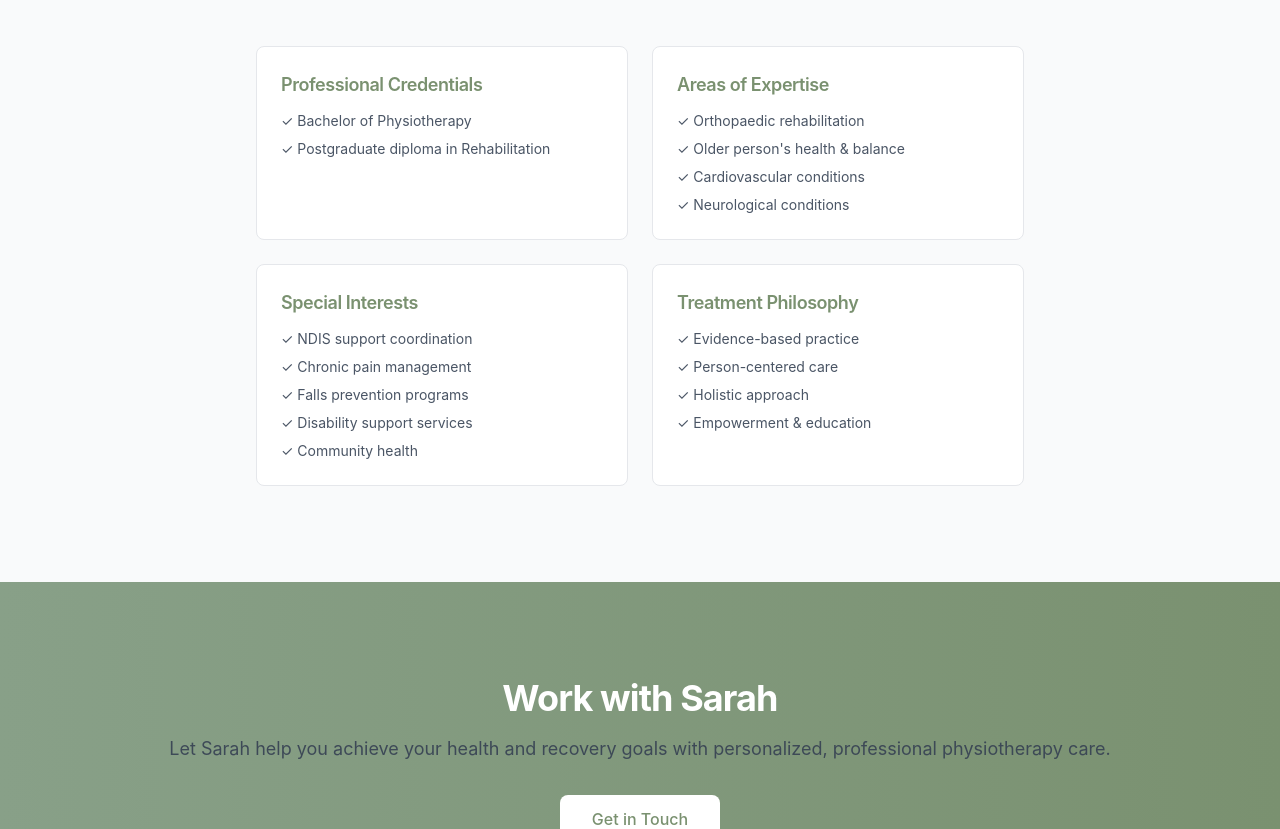
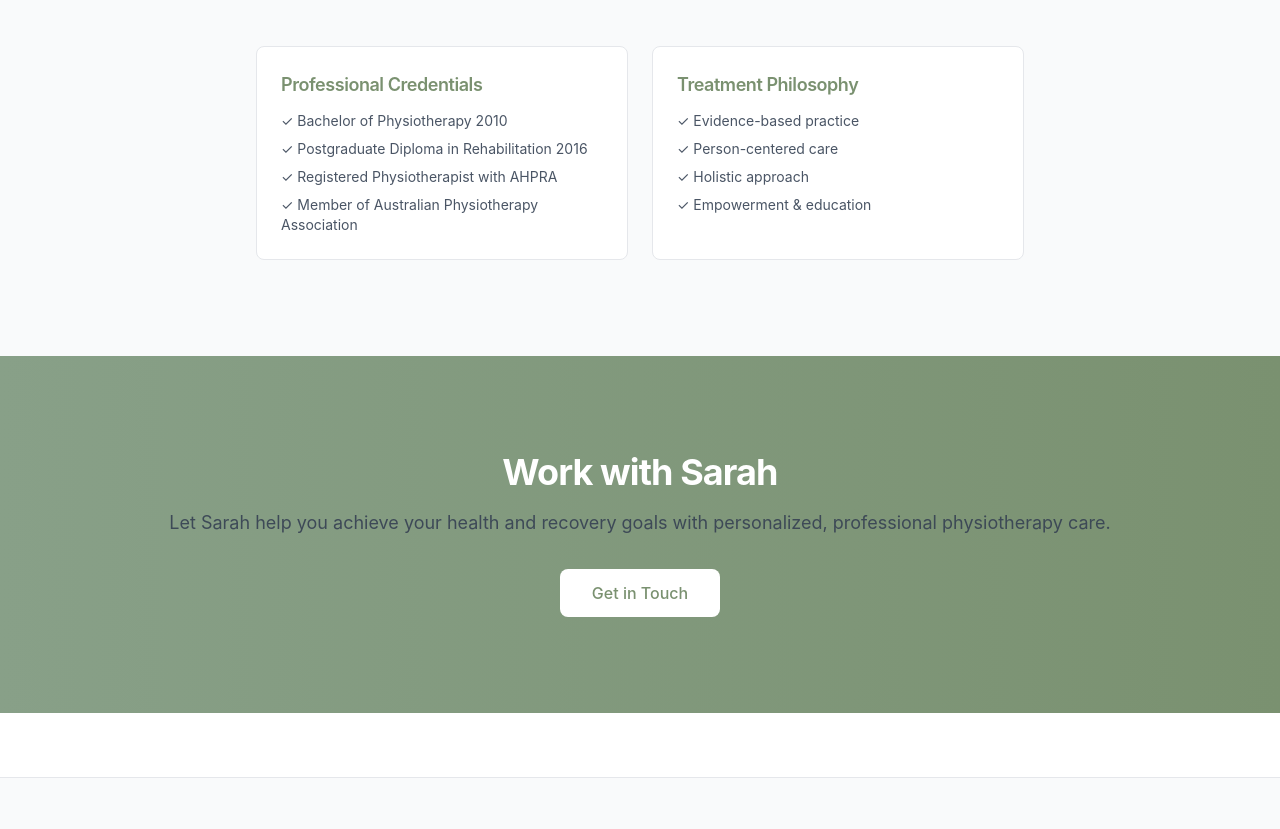
Before and after one commit to alexmantaut/leura-mobile-physio-web, a Next.js app: page /about in a window 1280 px wide. Shown: the part 1099-1928 px from the top of the page. Built offline with nearby package versions, Linux system fonts and the light colour scheme.

Commit message:
Removed areas of expertise, special interests,

```diff
--- a/src/app/about/page.tsx
+++ b/src/app/about/page.tsx
@@ -70,11 +70,13 @@ export default function AboutPage() {
               <div className="bg-white p-6 rounded-lg border border-gray-200">
                 <h3 className="text-lg font-semibold text-sage-600 mb-3">Professional Credentials</h3>
                 <ul className="space-y-2 text-gray-600 text-sm">
-                  <li>✓ Bachelor of Physiotherapy</li>
-                  <li>✓ Postgraduate diploma in Rehabilitation</li>
+                  <li>✓ Bachelor of Physiotherapy 2010</li>
+                  <li>✓ Postgraduate Diploma in Rehabilitation 2016</li>
+                  <li>✓ Registered Physiotherapist with AHPRA</li>
+                  <li>✓ Member of Australian Physiotherapy Association</li>
                 </ul>
               </div>
-
+{/*
               <div className="bg-white p-6 rounded-lg border border-gray-200">
                 <h3 className="text-lg font-semibold text-sage-600 mb-3">Areas of Expertise</h3>
                 <ul className="space-y-2 text-gray-600 text-sm">
@@ -83,9 +85,9 @@ export default function AboutPage() {
                   <li>✓ Cardiovascular conditions</li>
                   <li>✓ Neurological conditions</li>
                 </ul>
-              </div>
+              </div> */}
 
-              <div className="bg-white p-6 rounded-lg border border-gray-200">
+              {/* <div className="bg-white p-6 rounded-lg border border-gray-200">
                 <h3 className="text-lg font-semibold text-sage-600 mb-3">Special Interests</h3>
                 <ul className="space-y-2 text-gray-600 text-sm">
                   <li>✓ NDIS support coordination</li>
@@ -94,7 +96,7 @@ export default function AboutPage() {
                   <li>✓ Disability support services</li>
                   <li>✓ Community health</li>
                 </ul>
-              </div>
+              </div> */}
 
               <div className="bg-white p-6 rounded-lg border border-gray-200">
                 <h3 className="text-lg font-semibold text-sage-600 mb-3">Treatment Philosophy</h3>
```
